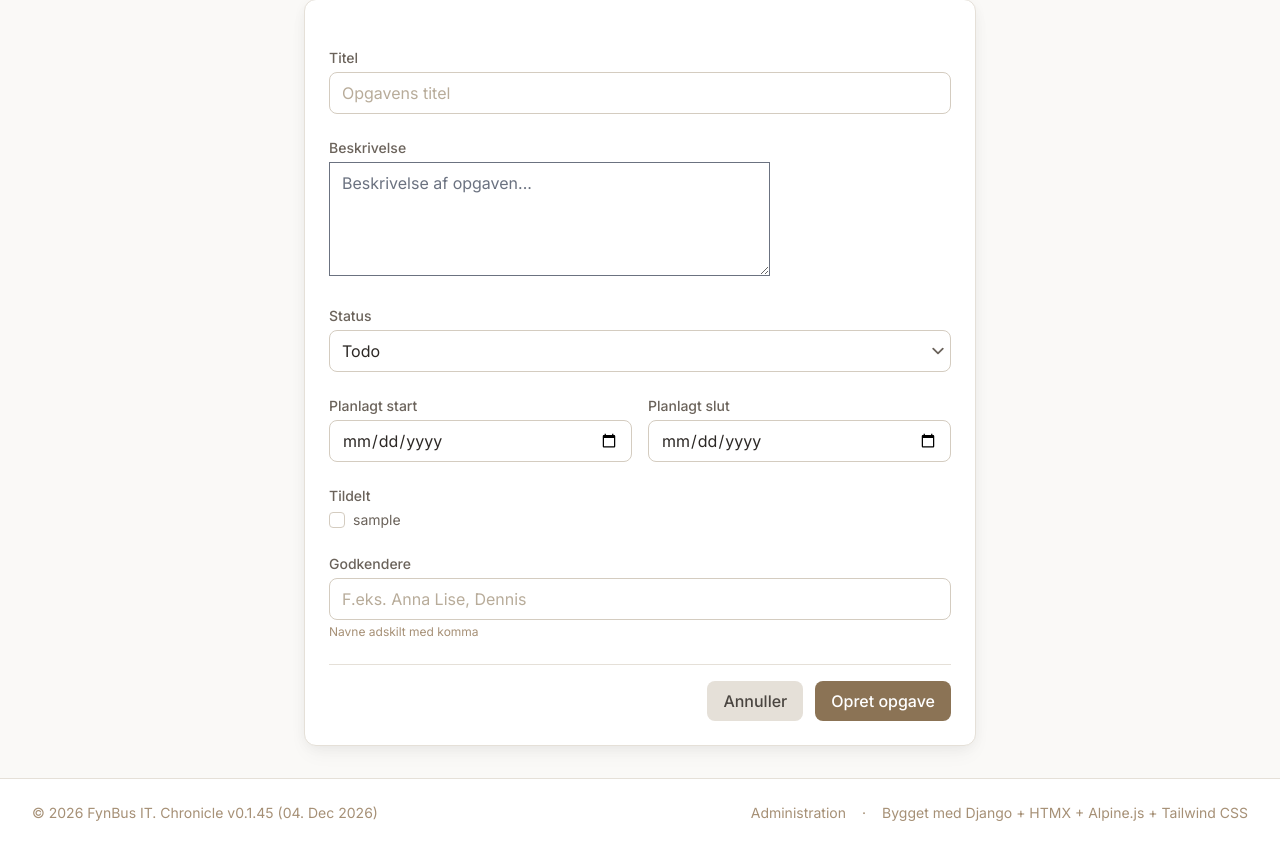
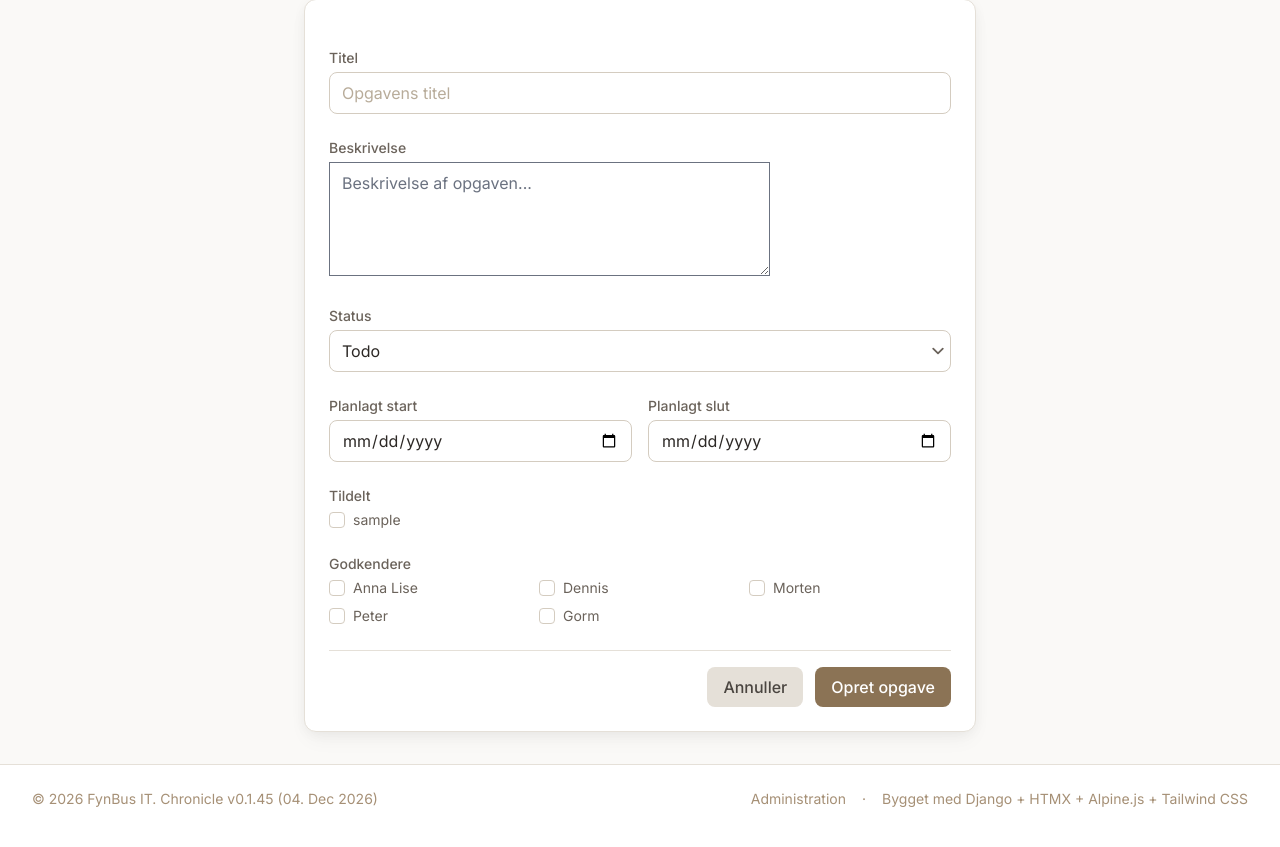
Before and after one commit to Reventlow/fynbus-chronicle, a Django app: page /tasks/create/ in a window 1280 px wide. Shown: the part 178-1025 px from the top of the page. After the commit the page ends 985 px from the top, so only its background shows below. Run offline with Django 5.2, Linux system fonts and the light colour scheme; the visitor is signed in with stand-in values (Sample User, id 1); data comes from the database, SQL or seed files in the repository; style sheets or scripts are compiled from the project's sources; some libraries are stand-ins or nearby versions.

Commit message:
fix: use fixed checkbox choices for task approvers
Approvers are now checkboxes with 5 options: Anna Lise, Dennis, Morten,
Peter, Gorm. Stored as comma-separated string in the database.

Co-Authored-By: Claude Opus 4.6 <noreply@anthropic.com>

```diff
--- a/apps/tasks/forms.py
+++ b/apps/tasks/forms.py
@@ -13,8 +13,26 @@ from django.contrib.auth.models import User
 from .models import Task, TaskNote, TaskNoteAttachment
 
 
+APPROVER_CHOICES = [
+    ("Anna Lise", "Anna Lise"),
+    ("Dennis", "Dennis"),
+    ("Morten", "Morten"),
+    ("Peter", "Peter"),
+    ("Gorm", "Gorm"),
+]
+
+
 class TaskForm(forms.ModelForm):
     """Form for creating and editing tasks."""
+
+    approvers = forms.MultipleChoiceField(
+        label="Godkendere",
+        choices=APPROVER_CHOICES,
+        required=False,
+        widget=forms.CheckboxSelectMultiple(
+            attrs={"class": "checkbox-field"}
+        ),
+    )
 
     class Meta:
         model = Task
@@ -60,12 +78,6 @@ class TaskForm(forms.ModelForm):
                     "type": "date",
                 }
             ),
-            "approvers": forms.TextInput(
-                attrs={
-                    "class": "input-field",
-                    "placeholder": "F.eks. Anna Lise, Dennis",
-                }
-            ),
             "assigned_to": forms.CheckboxSelectMultiple(
                 attrs={
                     "class": "checkbox-field",
@@ -74,10 +86,20 @@ class TaskForm(forms.ModelForm):
         }
 
     def __init__(self, *args, **kwargs):
-        """Set queryset for assigned_to to active users."""
+        """Set queryset for assigned_to and load approvers from CSV."""
         super().__init__(*args, **kwargs)
         active_users = User.objects.filter(is_active=True).order_by("first_name")
         self.fields["assigned_to"].queryset = active_users
+        # Load comma-separated approvers string into multi-select initial value
+        if self.instance and self.instance.pk and self.instance.approvers:
+            self.initial["approvers"] = [
+                name.strip() for name in self.instance.approvers.split(",") if name.strip()
+            ]
+
+    def clean_approvers(self):
+        """Convert selected list back to comma-separated string."""
+        selected = self.cleaned_data.get("approvers", [])
+        return ", ".join(selected)
 
 
 class TaskNoteForm(forms.ModelForm):
--- a/templates/tasks/task_form.html
+++ b/templates/tasks/task_form.html
@@ -95,9 +95,15 @@
 
       <!-- Approvers -->
       <div>
-        <label for="{{ form.approvers.id_for_label }}" class="input-label">Godkendere</label>
-        {{ form.approvers }}
-        <p class="text-xs text-sand-500 dark:text-sand-400 mt-1">Navne adskilt med komma</p>
+        <label class="input-label">Godkendere</label>
+        <div class="grid grid-cols-2 sm:grid-cols-3 gap-2 mt-1">
+          {% for checkbox in form.approvers %}
+          <label class="flex items-center gap-2 text-sm text-sand-700 dark:text-sand-300 cursor-pointer">
+            {{ checkbox.tag }}
+            {{ checkbox.choice_label }}
+          </label>
+          {% endfor %}
+        </div>
         {% if form.approvers.errors %}
           <p class="input-error-message">{{ form.approvers.errors.0 }}</p>
         {% endif %}
```
